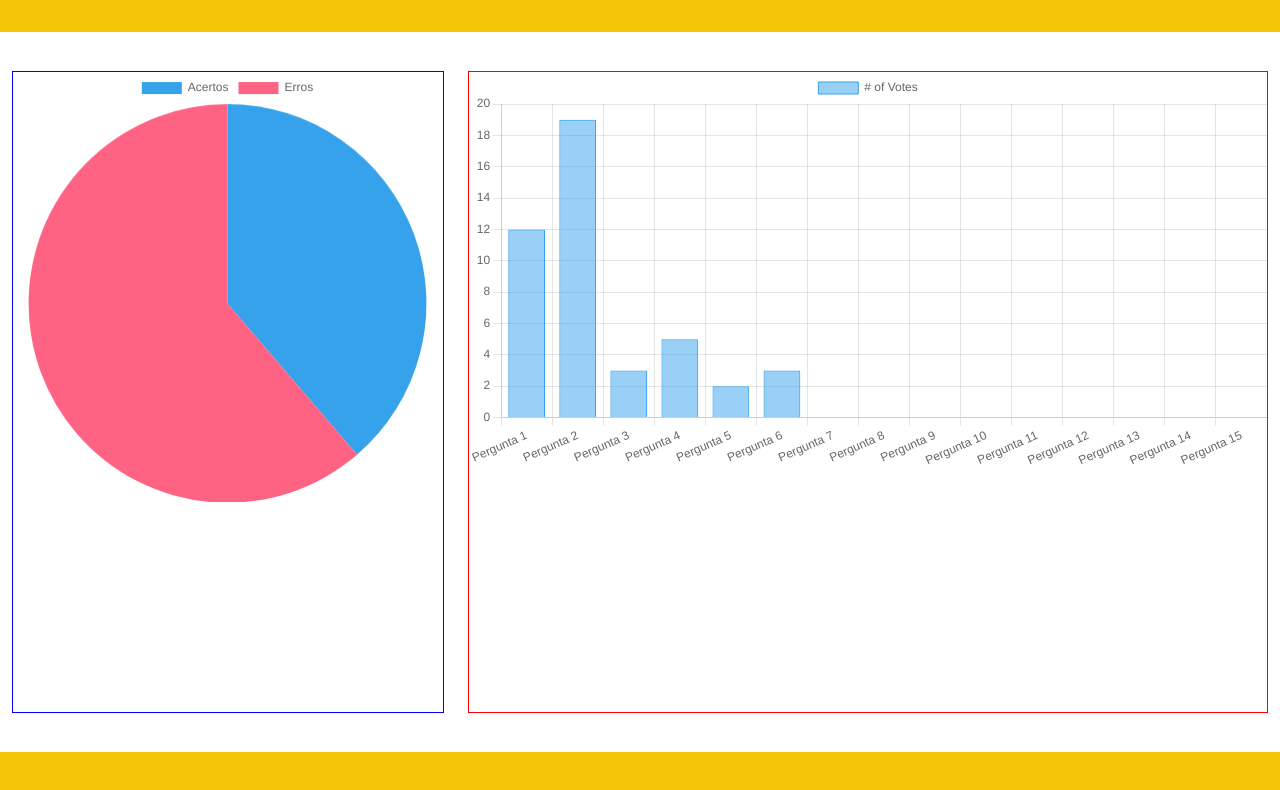
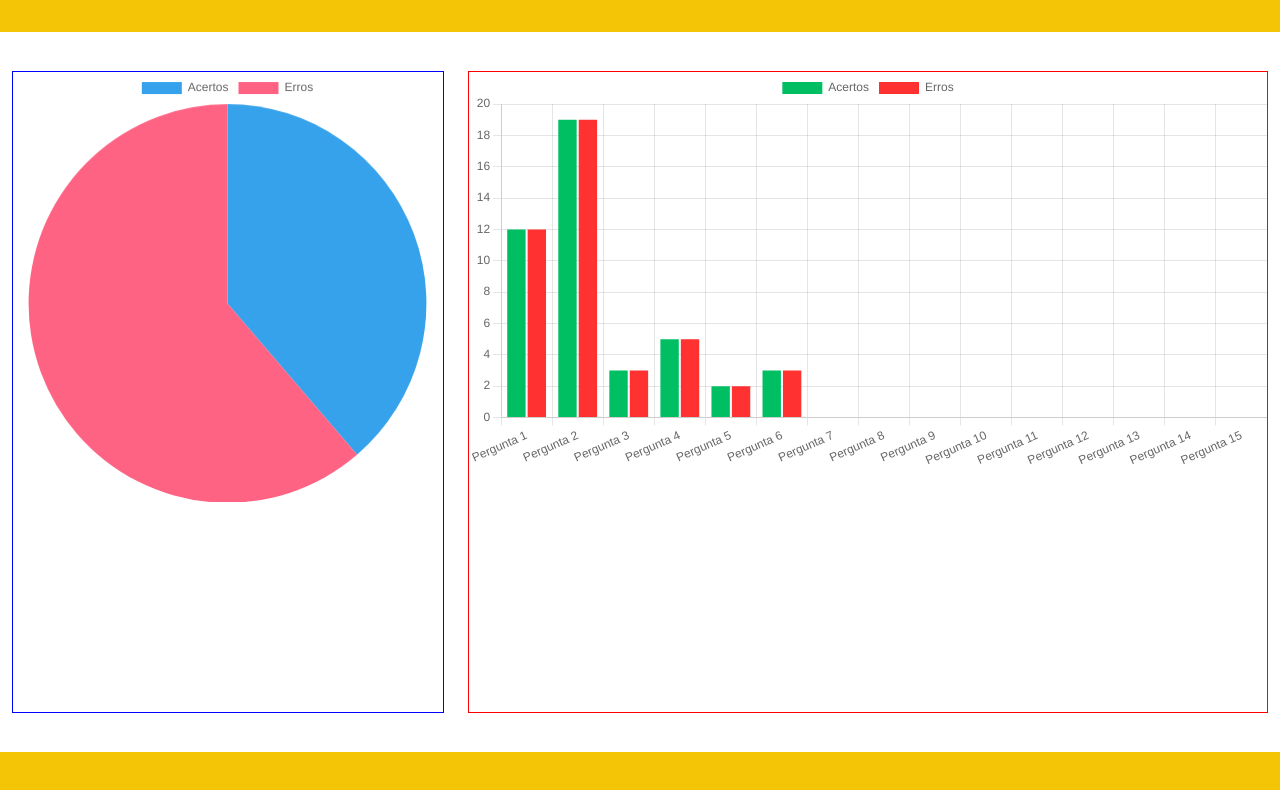
Before and after one commit to CaetanoDomingues/Legacy, a website: page site/public/graficos.html in a window 1280 px wide. Shown: the part 90-880 px from the top of the page. Drawn offline with nearby package versions, Linux system fonts and the light colour scheme.

Commit message:
Enviando as telas finais

```diff
--- a/site/public/graficos.html
+++ b/site/public/graficos.html
@@ -52,10 +52,16 @@ new Chart(ctx, {
     labels: ['Pergunta 1', 'Pergunta 2', 'Pergunta 3', 'Pergunta 4', 'Pergunta 5', 'Pergunta 6',
 'Pergunta 7', 'Pergunta 8','Pergunta 9','Pergunta 10','Pergunta 11','Pergunta 12', 'Pergunta 13', 'Pergunta 14', 'Pergunta 15'],
     datasets: [{
-      label: '# of Votes',
+      label: 'Acertos',
       data: [12, 19, 3, 5, 2, 3],
-      borderWidth: 1
-    },]
+      borderWidth: 0,
+      backgroundColor: '#00BF63',
+    },{
+      label: 'Erros',
+      data: [12, 19, 3, 5, 2, 3],
+      borderWidth: 0,
+      backgroundColor: '#FF3131',
+    }]
   },
   options: {
     scales: {
@@ -73,9 +79,8 @@ new Chart(vtx, {
   data: {
     labels: ['Acertos', 'Erros'],
     datasets: [{
-      label: '',
       data: [12, 19],
-      borderWidth: 0
+      borderWidth: 0,
     }]
   },
   options: {
```
